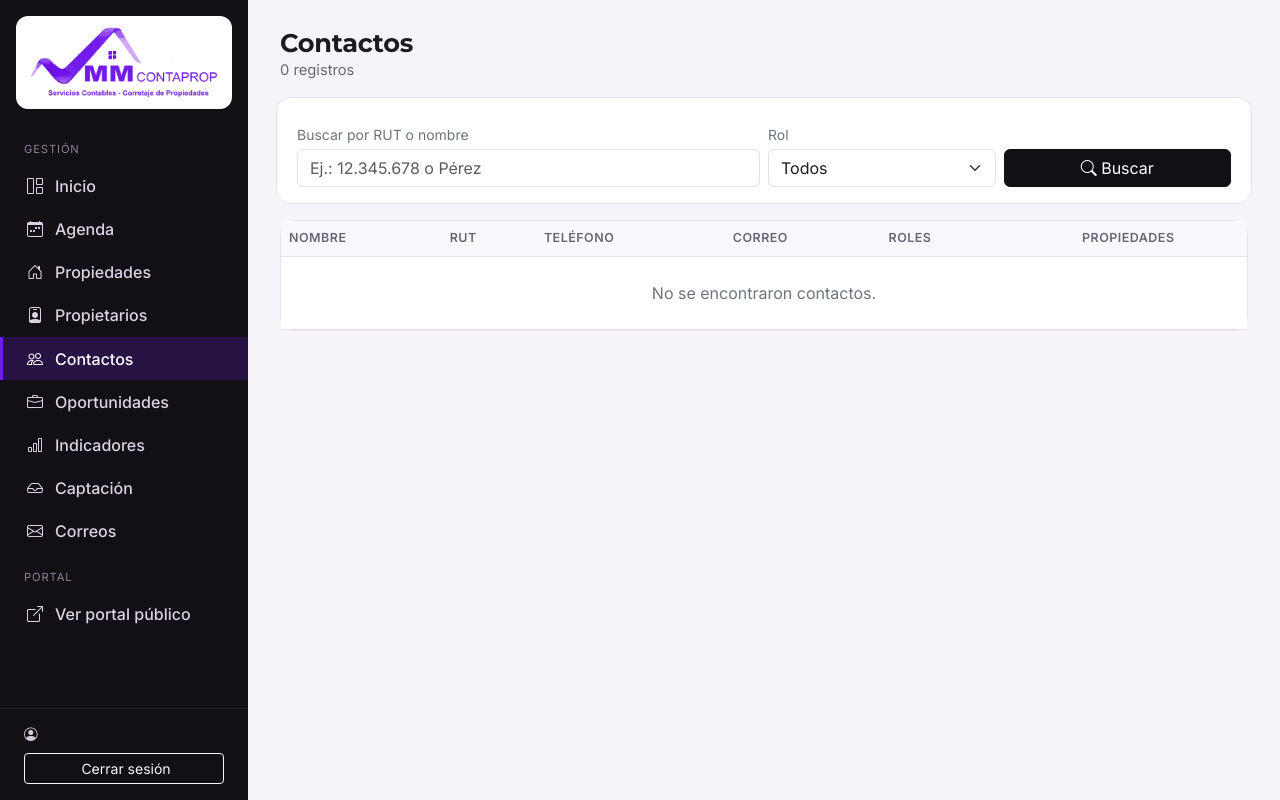
After one commit to yorbyn/prototipo-CRM_MMcontaprop, a Django app: page /crm/contactos/ in a window 1280 px wide. The commit adds this page. Run offline with Django 5.2, Linux system fonts and the light colour scheme; data that the repository does not hold is empty; some libraries are stand-ins or nearby versions.

Commit message:
feat(contactos): agrega lista y ficha de contactos

```diff
--- /dev/null
+++ b/contactos/templates/contactos/lista_contacto.html
@@ -0,0 +1,54 @@
+{% extends "core/base_crm.html" %}
+{% load formato %}
+{% block titulo_crm %}{% if rol == 'propietario' %}Propietarios{% else %}Contactos{% endif %}{% endblock %}
+{% block contenido %}
+<div class="crm-encabezado">
+  <div>
+    <h1>{% if rol == 'propietario' %}Propietarios{% elif rol == 'arrendatario' %}Arrendatarios{% elif rol == 'interesado' %}Interesados{% else %}Contactos{% endif %}</h1>
+    <div class="sub">{{ total }} registro{{ total|pluralize }}</div>
+  </div>
+</div>
+
+<form method="get" class="filtros row g-2 align-items-end">
+  <div class="col-md-6">
+    <label class="form-label small text-secondary mb-1" for="q">Buscar por RUT o nombre</label>
+    <input type="search" name="q" id="q" value="{{ q }}" class="form-control" placeholder="Ej.: 12.345.678 o Pérez">
+  </div>
+  <div class="col-md-3">
+    <label class="form-label small text-secondary mb-1" for="rol">Rol</label>
+    <select name="rol" id="rol" class="form-select">
+      <option value="">Todos</option>
+      <option value="propietario" {% if rol == 'propietario' %}selected{% endif %}>Propietarios</option>
+      <option value="arrendatario" {% if rol == 'arrendatario' %}selected{% endif %}>Arrendatarios</option>
+      <option value="interesado" {% if rol == 'interesado' %}selected{% endif %}>Interesados</option>
+    </select>
+  </div>
+  <div class="col-md-3 d-flex gap-2">
+    <button class="btn btn-dark flex-fill"><i class="bi bi-search"></i> Buscar</button>
+    {% if q or rol %}<a href="{% url 'contactos:lista_contacto' %}" class="btn btn-light">Limpiar</a>{% endif %}
+  </div>
+</form>
+
+<div class="tarjeta">
+  <div class="table-responsive">
+    <table class="table table-crm">
+      <thead><tr><th>Nombre</th><th>RUT</th><th>Teléfono</th><th>Correo</th><th>Roles</th><th class="text-center">Propiedades</th></tr></thead>
+      <tbody>
+      {% for c in pagina %}
+        <tr>
+          <td><a href="{{ c.get_absolute_url }}" class="fw-semibold">{{ c.nombre }}</a></td>
+          <td class="text-nowrap">{{ c.rut|rut|default:"—" }}</td>
+          <td class="text-nowrap">{{ c.telefono|default:"—" }}</td>
+          <td>{{ c.email|default:"—" }}</td>
+          <td>{% for r in c.roles %}<span class="badge bg-morado-claro text-morado me-1">{{ r }}</span>{% endfor %}</td>
+          <td class="text-center">{{ c.n_propiedades }}</td>
+        </tr>
+      {% empty %}
+        <tr><td colspan="6" class="text-center text-secondary p-4">No se encontraron contactos{% if q %} para «{{ q }}»{% endif %}.</td></tr>
+      {% endfor %}
+      </tbody>
+    </table>
+  </div>
+</div>
+{% include "partials/paginacion.html" %}
+{% endblock %}
--- a/contactos/urls.py
+++ b/contactos/urls.py
@@ -1,5 +1,10 @@
 from django.urls import path
 
+from . import views
+
+app_name = "contactos"
+
 urlpatterns = [
-    # peschke seba mike aqui van las urls de la app
+    path("", views.lista_contacto, name="lista_contacto"),
+    path("<int:pk>/", views.detalle_contacto, name="detalle_contacto"),
 ]
--- a/contactos/views.py
+++ b/contactos/views.py
@@ -1,3 +1,37 @@
-from django.shortcuts import render
+from django.core.paginator import Paginator
+from django.db.models import Count, Q
+from django.shortcuts import get_object_or_404, render
 
-# Create your views here.
+from .models import Contacto
+
+ROLES = {
+    "propietario": "es_propietario",
+    "arrendatario": "es_arrendatario",
+    "interesado": "es_interesado",
+}
+
+def lista_contacto(request):
+    q = request.GET.get("q", "").strip()
+    rol = request.GET.get("rol", "")
+    # annotate(Count) agrupa y Django descarta Meta.ordering: se fija el orden explícito
+    # para que la paginación sea estable.
+    contactos = Contacto.objects.annotate(n_propiedades=Count("propiedades")).order_by("nombre", "pk")
+    if q:
+        q_rut = q.replace(".", "").replace(" ", "").upper()
+        contactos = contactos.filter(Q(nombre__icontains=q) | Q(rut__icontains=q_rut))
+    if rol in ROLES:
+        contactos = contactos.filter(**{ROLES[rol]: True})
+    pagina = Paginator(contactos, 25).get_page(request.GET.get("page"))
+    return render(request, "contactos/lista_contacto.html", {
+        "pagina": pagina, "q": q, "rol": rol, "total": pagina.paginator.count,
+    })
+
+
+def detalle_contacto(request, pk):
+    contacto = get_object_or_404(Contacto, pk=pk)
+    return render(request, "contactos/detalle_contacto.html", {
+        "contacto": contacto,
+        "propiedades": contacto.propiedades.all(),
+        "arriendos": contacto.arriendos.all(),
+        "preferencias": contacto.preferencias.all(),
+    })
--- a/core/templates/core/base_crm.html
+++ b/core/templates/core/base_crm.html
@@ -15,8 +15,8 @@
 
     <a class="nav-link" href="#"><i class="bi bi-calendar-week"></i> Agenda</a>
     <a class="nav-link" {% if ruta.app_name == 'propiedades' %}activo{% endif %} href="{% url 'propiedades:lista-propiedad' %}"><i class="bi bi-house-door"></i> Propiedades</a>
-    <a class="nav-link" href="#"><i class="bi bi-person-badge"></i> Propietarios</a>
-    <a class="nav-link" href="#"><i class="bi bi-people"></i> Contactos</a>
+    <a class="nav-link {% if ruta.app_name == 'contactos' and request.GET.rol == 'propietario' %}activo{% endif %}" href="{% url 'contactos:lista_contacto' %}?rol=propietario"><i class="bi bi-person-badge"></i> Propietarios</a>
+    <a class="nav-link {% if ruta.app_name == 'contactos' and request.GET.rol != 'propietario' %}activo{% endif %}" href="{% url 'contactos:lista_contacto' %}"><i class="bi bi-people"></i> Contactos</a>
     <a class="nav-link" href="#"><i class="bi bi-briefcase"></i> Oportunidades</a>
     <a class="nav-link" href="#"><i class="bi bi-bar-chart"></i> Indicadores</a>
     <a class="nav-link" href="#"><i class="bi bi-inbox"></i> Captación</a>
```
Also changed, not shown: contactos/templates/contactos/detalle_contacto.html (added, +75 -0 lines).
